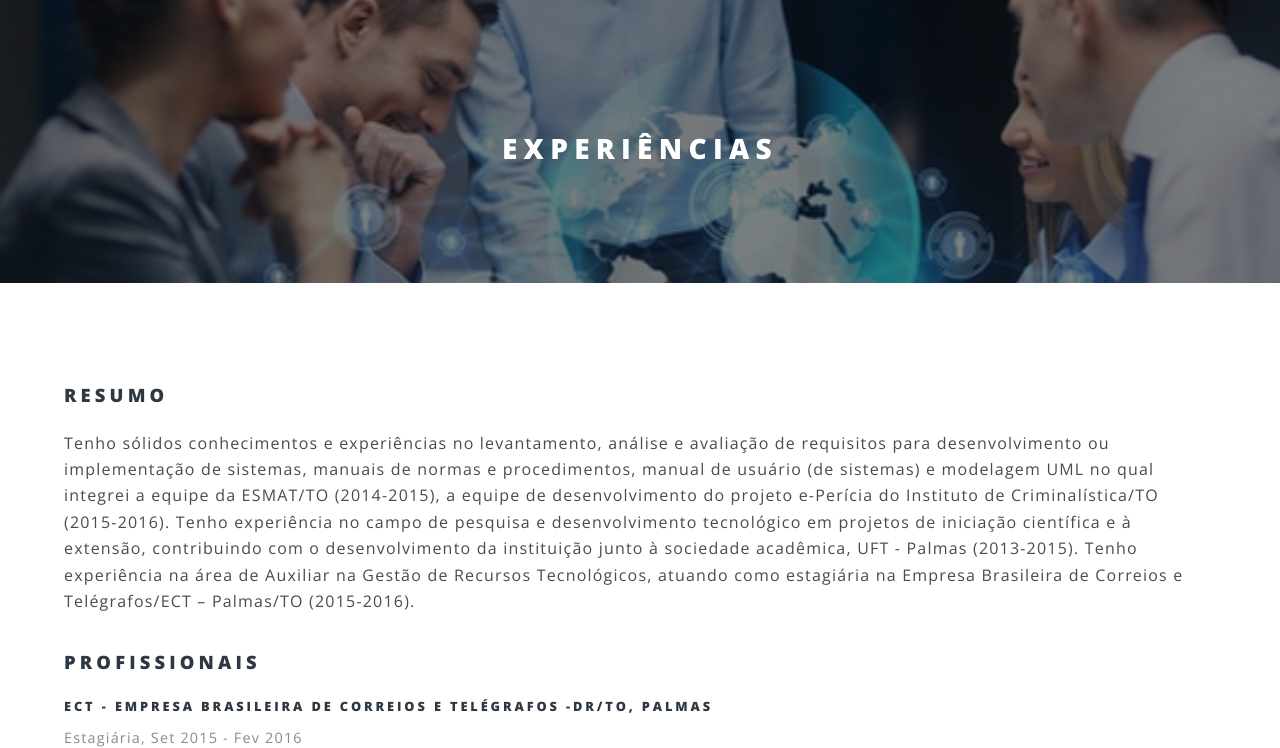
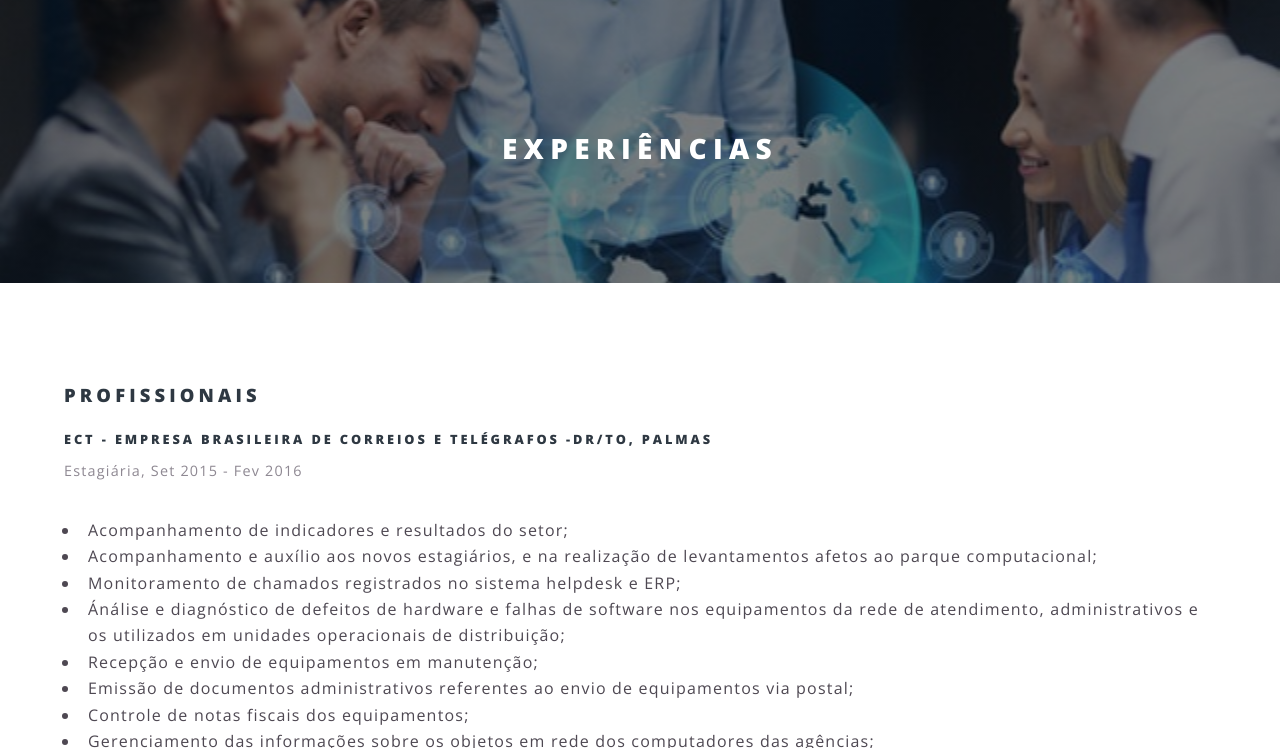
Before and after one commit to SaraFernandes/sarafernandes.github.io_sfdhgdfg, a Jekyll site: the page built from experiencias.html, in a window 1280 px wide and 900 px high, cut to the strip 152-900 px from the top of the window. Built offline with Jekyll 4.4.1, drawn with Linux system fonts in a browser that asks for light colours.

Commit message:
Update experiencias.html

```diff
--- a/experiencias.html
+++ b/experiencias.html
@@ -4,8 +4,8 @@ title: Experiências
 ---
 			<section>
 
-				<h3>RESUMO</h3>
-				<p>Tenho sólidos conhecimentos e experiências no levantamento, análise e avaliação de requisitos para desenvolvimento ou implementação de sistemas, manuais de normas e procedimentos, manual de usuário (de sistemas) e modelagem UML no qual integrei a equipe da ESMAT/TO (2014-2015), a equipe de desenvolvimento do projeto e-Perícia do Instituto de Criminalística/TO (2015-2016). Tenho experiência no campo de pesquisa e desenvolvimento tecnológico em projetos de iniciação científica e à extensão, contribuindo com o desenvolvimento da instituição junto à sociedade acadêmica, UFT - Palmas (2013-2015). Tenho experiência na área de Auxiliar na Gestão de Recursos Tecnológicos, atuando como estagiária na Empresa Brasileira de Correios e Telégrafos/ECT – Palmas/TO (2015-2016).</p>
+				<!--<h3>RESUMO</h3>
+				<p>Tenho sólidos conhecimentos e experiências no levantamento, análise e avaliação de requisitos para desenvolvimento ou implementação de sistemas, manuais de normas e procedimentos, manual de usuário (de sistemas) e modelagem UML no qual integrei a equipe da ESMAT/TO (2014-2015), a equipe de desenvolvimento do projeto e-Perícia do Instituto de Criminalística/TO (2015-2016). Tenho experiência no campo de pesquisa e desenvolvimento tecnológico em projetos de iniciação científica e à extensão, contribuindo com o desenvolvimento da instituição junto à sociedade acadêmica, UFT - Palmas (2013-2015). Tenho experiência na área de Auxiliar na Gestão de Recursos Tecnológicos, atuando como estagiária na Empresa Brasileira de Correios e Telégrafos/ECT – Palmas/TO (2015-2016).</p>!-->
 					<h3>PROFISSIONAIS</h3>
 				<header>
 					<h5>ECT - Empresa Brasileira de Correios e Telégrafos -DR/TO, Palmas</h5>
```
